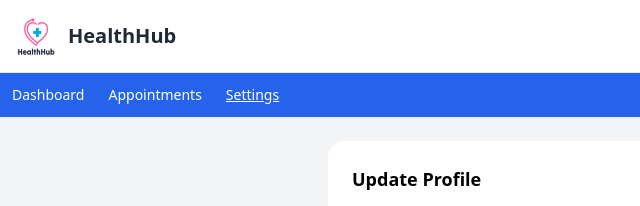
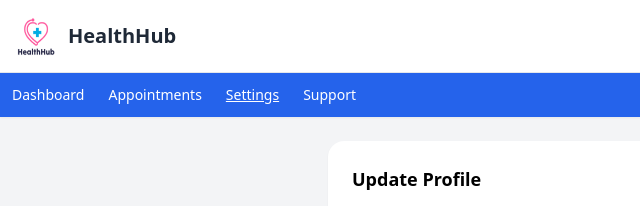
Before and after one commit to AgamSoni/HealthHub, a website: page settings.html in a window 1280 px wide. Shown: the top 206 px of the page, 0-640 px from the left. Drawn offline with nearby package versions, Linux system fonts and the light colour scheme.

Commit message:
Update settings.html

```diff
--- a/settings.html
+++ b/settings.html
@@ -28,6 +28,7 @@
       <a href="index.html" class="hover:text-gray-200">Dashboard</a>
       <a href="appointments.html" class="hover:text-gray-200">Appointments</a>
       <a href="settings.html" class="underline">Settings</a>
+      <a href="support.html" class="hover:text-gray-200">Support</a>
     </div>
   </div>
 
```
